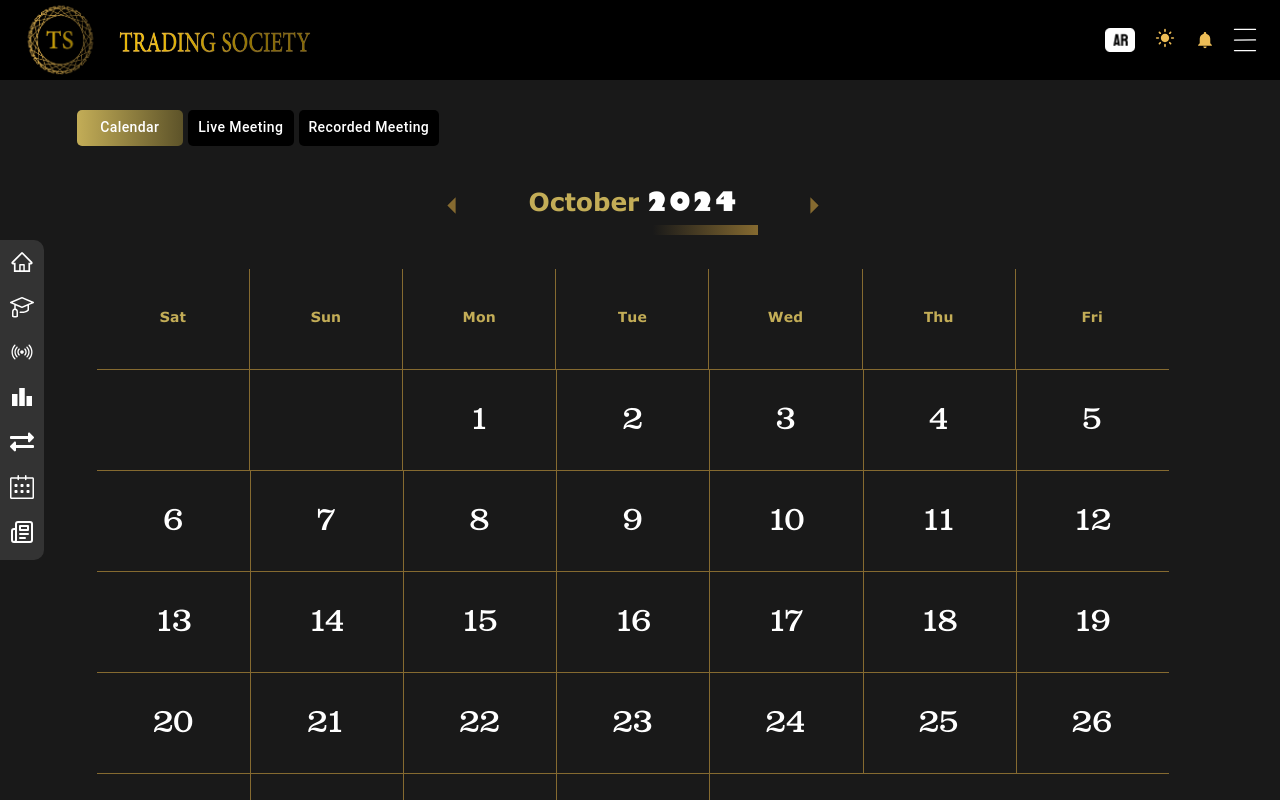
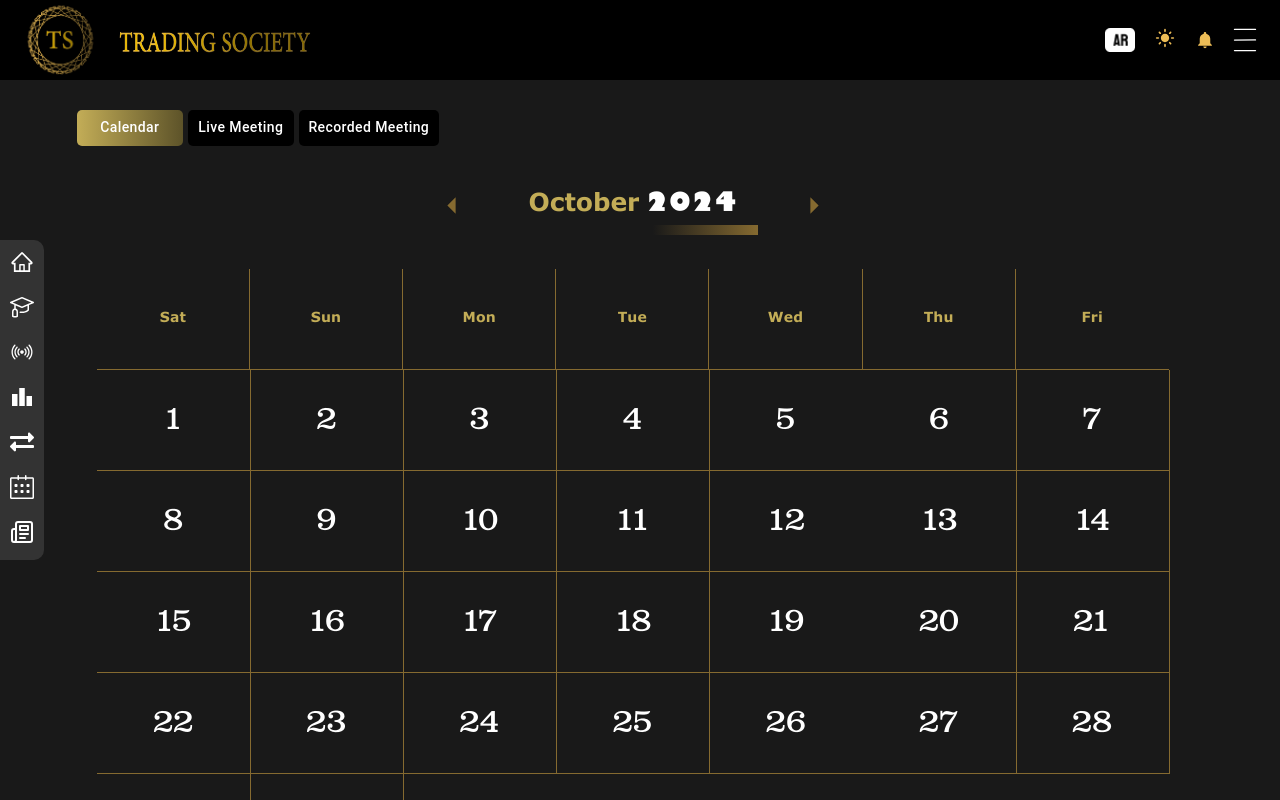
Before and after one commit to karim40188/trading_society-project, a React (Vite) app: page /calender in a window 1280 px wide. Shown: the top 800 px of the page. Built offline with nearby package versions, Linux system fonts and the light colour scheme; a web font is replaced by a local one.

Commit message:
some edit

```diff
--- a/src/Components/HomeProfile/Calender.jsx
+++ b/src/Components/HomeProfile/Calender.jsx
@@ -207,22 +207,10 @@ const Calendar = () => {
             )
           )}
 
-          {/* Empty spaces at the start */}
-          {Array.from({ length: currentMonth.startOf("month").day() }).map(
-            (_, index) => (
-              <Box
-                key={index}
-                sx={{
-                  borderRight: "1px solid #856A30",
-                  borderBottom: "1px solid #856A30",
-                  height: { xs: "60px", md: "100px" }, // ارتفاع موحد
-                }}
-              ></Box>
-            )
-          )}
+
 
           {/* Display days */}
-          {daysArray.map((day, index) => (
+          {daysArray.map((day) => (
             <Box
               key={day.format("DD")}
               sx={{
```
